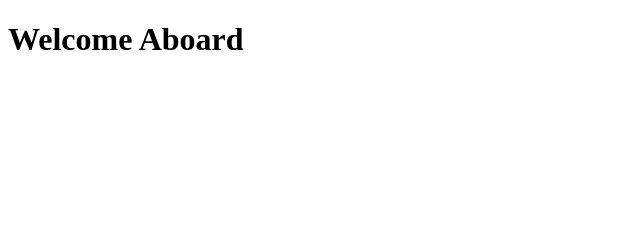
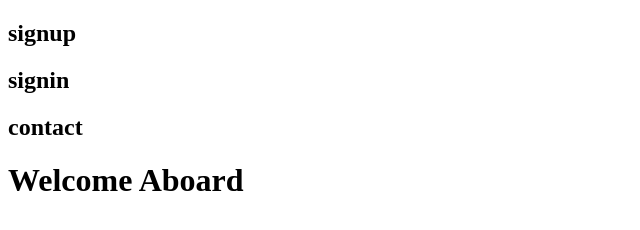
Before and after one commit to Roland-Sankara/collaboration-demo, a plain HTML site: page index.html in a window 1280 px wide. Shown: the whole page, without its empty margins (0-640 px from the left). Drawn offline with Linux system fonts and the light colour scheme.

Commit message:
added the header feature

```diff
--- a/index.html
+++ b/index.html
@@ -7,7 +7,12 @@
         <title>Git Collaboration</title>
     </head>
     <body>
+        <header>
+            <h2>signup</h2>
+            <h2>signin</h2>
+            <h2>contact</h2>
+
+        </header>
         <h1>Welcome Aboard</h1>
-
     </body>
 </html>
```
